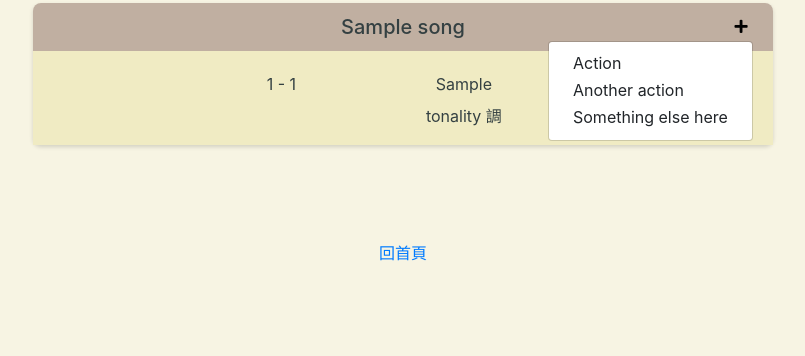
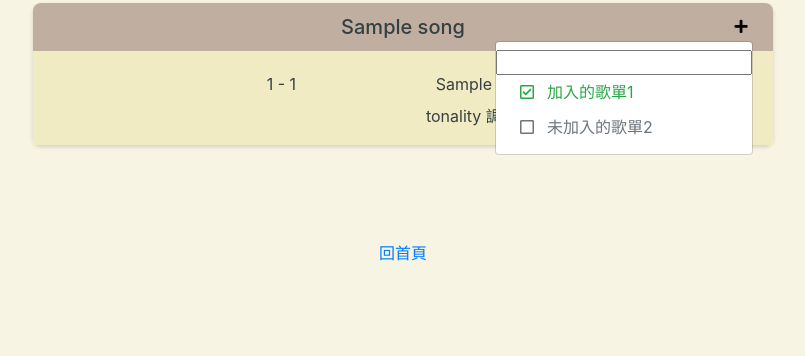
Before and after one commit to saltchang/caten-music, a Flask app: template caten_worship/templates/result.html in a window 1280 px wide, after a click that opens the changed part. Shown: the part 64-420 px from the top of the page, without its empty margins (237-1042 px from the left). Run offline with Flask 2, Linux system fonts and the light colour scheme; the template is opened without the code that fills it: most values are stand-ins (such as "Sample title", 1, 10 or a date in 2020); some libraries are stand-ins or nearby versions.

Commit message:
building song list feature

```diff
--- a/caten_worship/static/css/songslist.css
+++ b/caten_worship/static/css/songslist.css
@@ -27,6 +27,24 @@
 
 .song-list-add-btn:focus {
     outline: none;
+}
+
+.song-list-add-check {
+    padding: .5rem 1.5rem;
+}
+
+.add-song-list-space {
+    display: inline-block;
+    width: 4px;
+    height: 1px;
+}
+
+.list-added {
+    color: #11cc00;
+}
+
+.list-not-added {
+    color: #616161ad;
 }
 
 .card .card-header {
--- a/caten_worship/templates/result.html
+++ b/caten_worship/templates/result.html
@@ -72,9 +72,19 @@
                     <i class="fas fa-plus"></i>
                 </button>
                 <div class="dropdown-menu dropdown-menu-right" aria-labelledby="{{ 'addmenu' + song['sid'] }}">
-                    <button class="dropdown-item" type="button">Action</button>
-                    <button class="dropdown-item" type="button">Another action</button>
-                    <button class="dropdown-item" type="button">Something else here</button>
+                    <form action="#">
+                        <input type="text" name="newlist" id="input-newlist">
+                    </form>
+                    <button class="dropdown-item song-list-add-check text-success" type="button">
+                        <i class="far fa-check-square"></i>
+                        <div class="add-song-list-space"></div>
+                        加入的歌單1
+                    </button>
+                    <button class="dropdown-item song-list-add-check text-secondary" type="button">
+                        <i class="far fa-square"></i>
+                        <div class="add-song-list-space"></div>
+                        未加入的歌單2
+                    </button>
                 </div>
             </h5>
             <div class="card-body">
```
Also changed, not shown: caten_worship/tests/test_surf.py (+1 -1 lines).
